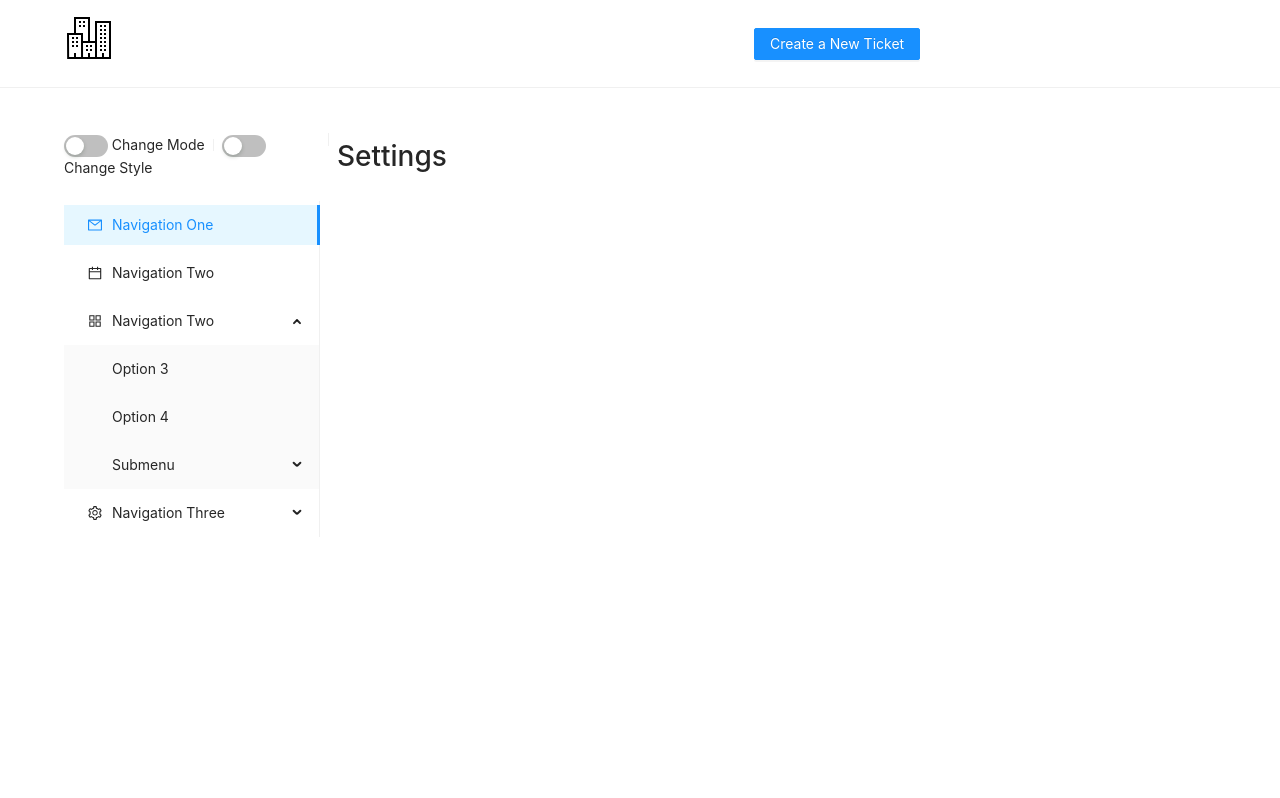
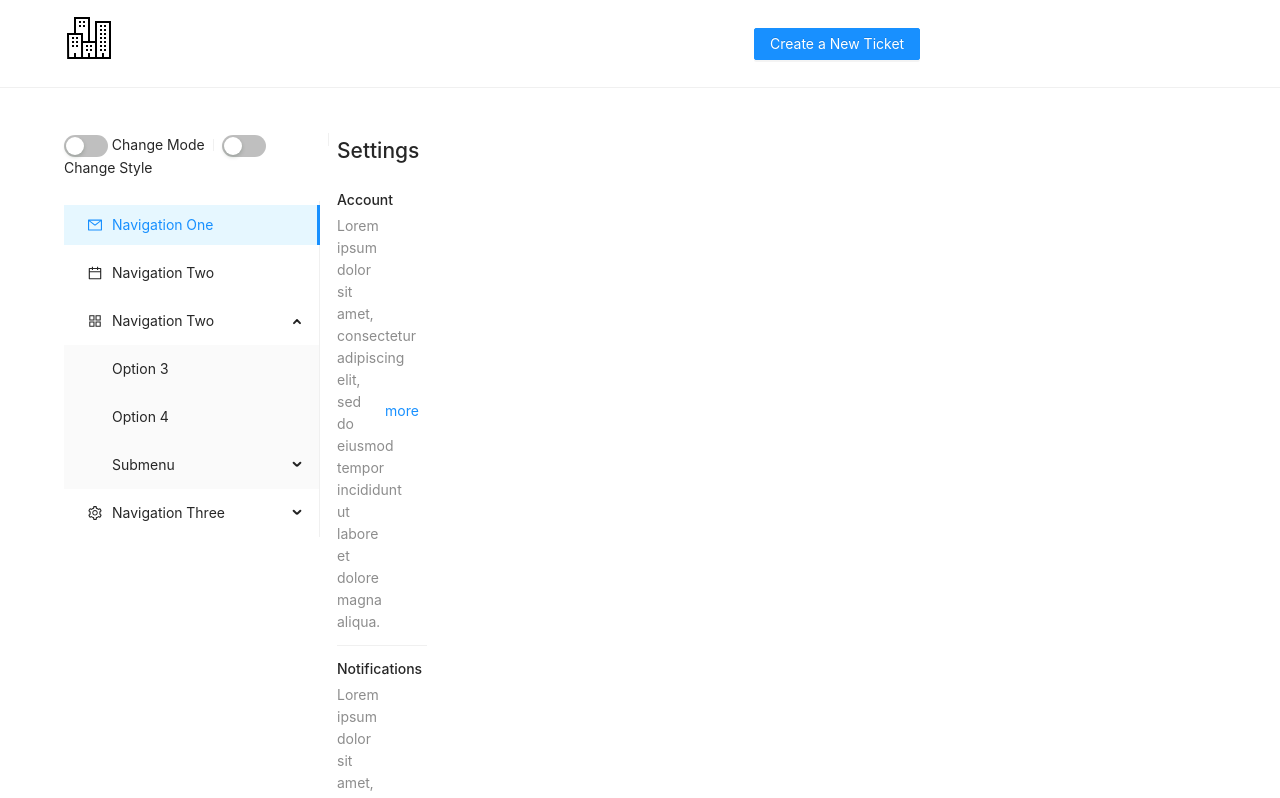
Before and after one commit to yan-chai/FrontEnd, a Next.js app in the folder client/: page /settings in a window 1280 px wide. Shown: the top 798 px of the page. Built offline with nearby package versions, Linux system fonts and the light colour scheme.

Commit message:
setting page done

```diff
--- a/client/pages/_app.js
+++ b/client/pages/_app.js
@@ -5,6 +5,7 @@ import '../styles/log_and_reg.css'
 import '../styles/home.css'
 import '../styles/password.css'
 import '../styles/page.css'
+import '../styles/settings.css'
 
 function MyApp({ Component, pageProps }) {
   return (
--- a/client/pages/settings.js
+++ b/client/pages/settings.js
@@ -1,4 +1,4 @@
-import {Row, Menu, Switch, Divider, Button, Cascader, Card, List, Col, Form, Input, Select} from 'antd';
+import {Row, Menu, Switch, Divider, Button, Cascader, Card, List, Col, Form, Input, Select, Avatar, Skeleton} from 'antd';
 import {
     MailOutlined,
     CalendarOutlined,
@@ -12,27 +12,31 @@ import Router from 'next/router';
 import cookie from 'react-cookies';
 import Navybar from "./components/navybar";
 
-const { SubMenu } = Menu;
+
+const data = [
+    {
+        title: 'Account',
+    },
+    {
+        title: 'Notifications',
+    },
+    {
+        title: 'Security',
+    },
+    {
+        title: 'Appearance',
+    },
+    {
+        title:'Billing Information',
+    },
+    {
+        title:'Connections',
+    }
+];
+
 function Settings(){
 
-    const [mode, setMode] = React.useState('inline');
-    const [theme, setTheme] = React.useState('light');
 
-    const changeMode = value => {
-        setMode(value ? 'vertical' : 'inline');
-    };
-
-    const changeTheme = value => {
-        setTheme(value ? 'dark' : 'light');
-    };
-
-    const onFinish = (values) => {
-        console.log('Success:', values);
-    };
-
-    const onFinishFailed = (errorInfo) => {
-        console.log('Failed:', errorInfo);
-    };
     return(
         <div>
             <Row className="homeHeader">
@@ -49,8 +53,20 @@ function Settings(){
                 <Navybar></Navybar>
 
                 <Divider type="vertical" />
-                <Col class = 'settings_content' span={8}>
-                   <h1>Settings</h1>
+                <Col class = 'settings_content' >
+                   <h2>Settings</h2>
+                    <List
+                        itemLayout="horizontal"
+                        dataSource={data}
+                        renderItem={item => (
+                            <List.Item actions={[<a key="list-loadmore-edit">more</a>]}>
+                                <List.Item.Meta
+                                    title={<a href="https://ant.design">{item.title}</a>}
+                                    description="Lorem ipsum dolor sit amet, consectetur adipiscing elit, sed do eiusmod tempor incididunt ut labore et dolore magna aliqua."
+                                />
+                            </List.Item>
+                        )}
+                    />
 
                 </Col>
             </Row>
--- /dev/null
+++ b/client/styles/settings.css
@@ -0,0 +1,3 @@
+.settings_content{
+    width:40%;
+}
```
